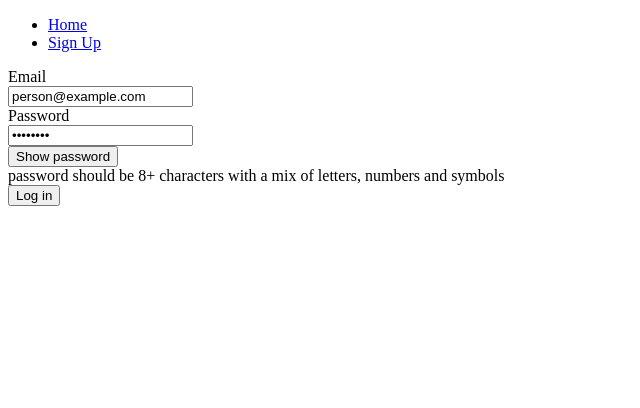
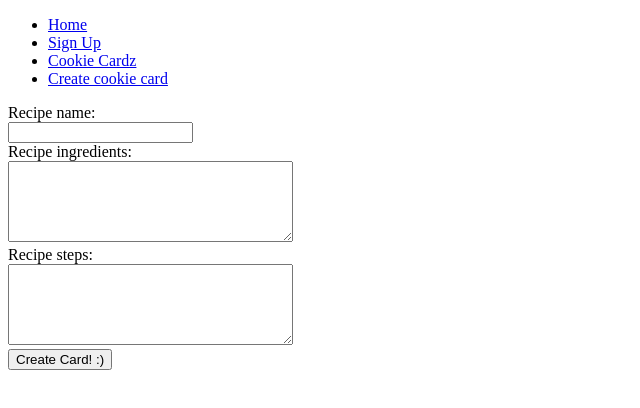
Before and after one commit to eric-razor/recipe-voter, a React (Create React App) app: page /new-card in a window 1280 px wide. Shown: the top 408 px of the page, without its empty margins (0-640 px from the left). Built offline with nearby package versions, Linux system fonts and the light colour scheme; no server answers.

Commit message:
Create cookie card form

```diff
--- a/src/App.js
+++ b/src/App.js
@@ -5,6 +5,8 @@ import {getCurrentUser} from './actions/authUser'
 import Home from './components/Home'
 import Login from './components/Login'
 import Signup from './components/Signup'
+import CookieCardMaker from './components/CookieCardMaker'
+// import CookieCardListContainer from './containers/CookieCardListContainer'
 import {
   BrowserRouter as Router,
   Route,
@@ -30,12 +32,21 @@ class App extends Component {
                 <li>
                   <Link to="/signup">Sign Up</Link>
                 </li>
+                <li>
+                  <Link to="/recipecards"> Cookie Cardz </Link>
+                </li>
+                <li>
+                  <Link to="/new-card"> Create cookie card  </Link>
+                </li>
               </ul>
             </nav>
 
             <Switch>
               <Route path="/signup">
                 <Signup />
+              </Route>
+              <Route path="/new-card">
+                <CookieCardMaker/>
               </Route>
               <Route path="/">
                 <Home />
--- a/src/actions/authUser.js
+++ b/src/actions/authUser.js
@@ -69,7 +69,7 @@ export const signup = credentials => {
 
 export const getCurrentUser = () => {
   return dispatch => {
-    return fetch("http://localhost:3000/users/get_current_user", {
+    return fetch("/get_current_user", {
       method:"GET",
       credentials: "include",
       headers: {
--- /dev/null
+++ b/src/components/CookieCardMaker.js
@@ -0,0 +1,34 @@
+import React from 'react';
+
+const CookieCardMaker = () => {
+  return (
+    <div>
+      <form>
+        <section>
+          <label htmlFor="recipe-name">Recipe name:</label>
+            <div className="recipe-name-input-box">
+              <input id="recipe-name" type="text" required/>
+            </div>
+        </section>
+
+        <section>
+          <label htmlFor="recipe-ingredients"> Recipe ingredients:</label>
+            <div className="recipe-ingredients-input-box">
+              <textarea id="recipe-ingredients" rows="5" cols="33" required />
+            </div>
+        </section>
+
+        <section>
+        <label htmlFor="recipe-steps">Recipe steps:</label>
+        <div className="recipe-steps-input-box">
+        <textarea id="recipe-steps" rows="5" cols="33" required />
+        </div>
+        </section>
+
+        <input value="Create Card! :)" type="submit"/>
+      </form>
+    </div>
+  )
+}
+
+export default CookieCardMaker;
--- a/src/components/Home.js
+++ b/src/components/Home.js
@@ -1,10 +1,10 @@
 import React from 'react'
 import Login from './Login'
-
+import {Link} from 'react-router-dom'
 const Home = () => {
   return (
     <div>
-    <Login />
+      <h3> Cookie Cardz, please <Link to="/signup">Sign Up</Link> or <Link to="/login">Log in</Link></h3>
     </div>
   )
 }
--- /dev/null
+++ b/src/containers/CookieCardListContainer.js
@@ -0,0 +1,28 @@
+import React, {Component} from 'react'
+import CookieCardList from './components/CookieCardList'
+
+class CookieCardListContainer extends Component{
+  constructor() {
+    super()
+
+    this.state = {
+      cardz: []
+    }
+  }
+
+  componentDidMount(){
+    fetch('/cookiecardz')
+    .then(resp => resp.json())
+    .then(cardData => this.setState({
+      cardz: cardData.cardz
+    }))
+  }
+
+  render(){
+    return(
+      <CookieCardList books={this.state.books} />
+    )
+  }
+}
+
+export default CookieCardListContainer
```
Also changed, not shown: src/components/CookieCard.js (added, +12 -0 lines), src/components/CookieCardList.js (added, +10 -0 lines), src/components/Signup.js (+15 -0 lines).
